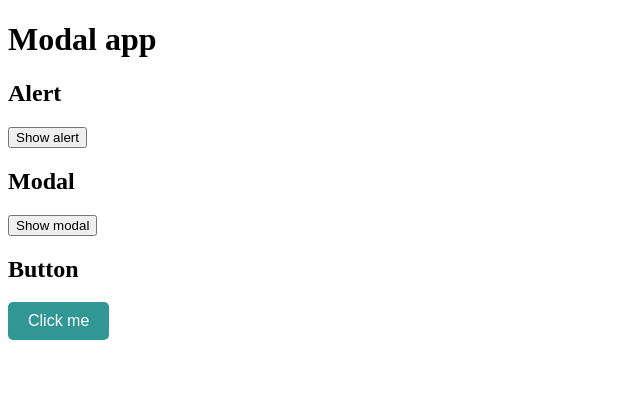
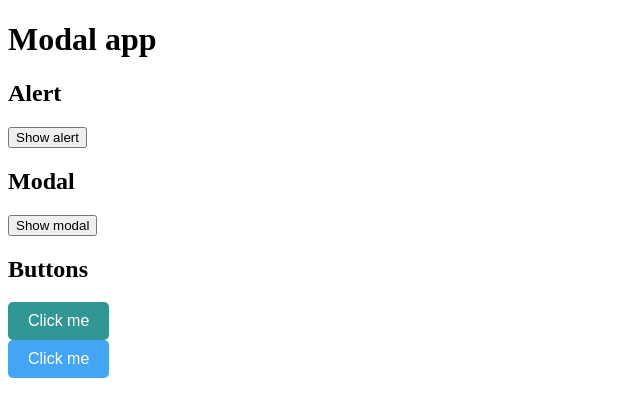
Before and after one commit to chrisvasqm/react-modal, a React (Vite) app: page / in a window 1280 px wide. Shown: the top 416 px of the page, without its empty margins (0-640 px from the left). Built offline with nearby package versions, Linux system fonts and the light colour scheme.

Commit message:
Add hover color

```diff
--- a/src/App.tsx
+++ b/src/App.tsx
@@ -35,8 +35,9 @@ function App() {
         <Modal title="Title" message="Message" isOpen={isModalOpen} onClose={closeModal} />
       </form>
 
-      <h2>Button</h2>
+      <h2>Buttons</h2>
       <Button onClick={() => alert('Clicked')}>Click me</Button>
+      <Button backgroundColor="#42A5F5" hoverColor="#1E88E5" onClick={() => alert('Clicked')}>Click me</Button>
     </div>
   )
 }
--- a/src/components/Button.tsx
+++ b/src/components/Button.tsx
@@ -9,11 +9,12 @@ interface Props {
     border?: string;
     borderRadius?: string;
     padding?: string;
+    hoverColor?: string;
 
     onClick: () => void;
 }
 
-function Button({ children, color, backgroundColor, fontSize, border, borderRadius, padding, onClick }: Props) {
+function Button({ children, color, backgroundColor, fontSize, border, borderRadius, padding, hoverColor, onClick }: Props) {
     const [isHovered, setIsHovered] = useState(false);
 
     const style = {
@@ -28,7 +29,7 @@ function Button({ children, color, backgroundColor, fontSize, border, borderRadi
     };
 
     const hoverStyle = {
-        backgroundColor: '#2c7a7b',
+        backgroundColor: hoverColor ?? '#2c7a7b',
     };
 
     const handleMouseEnter = () => {
```
